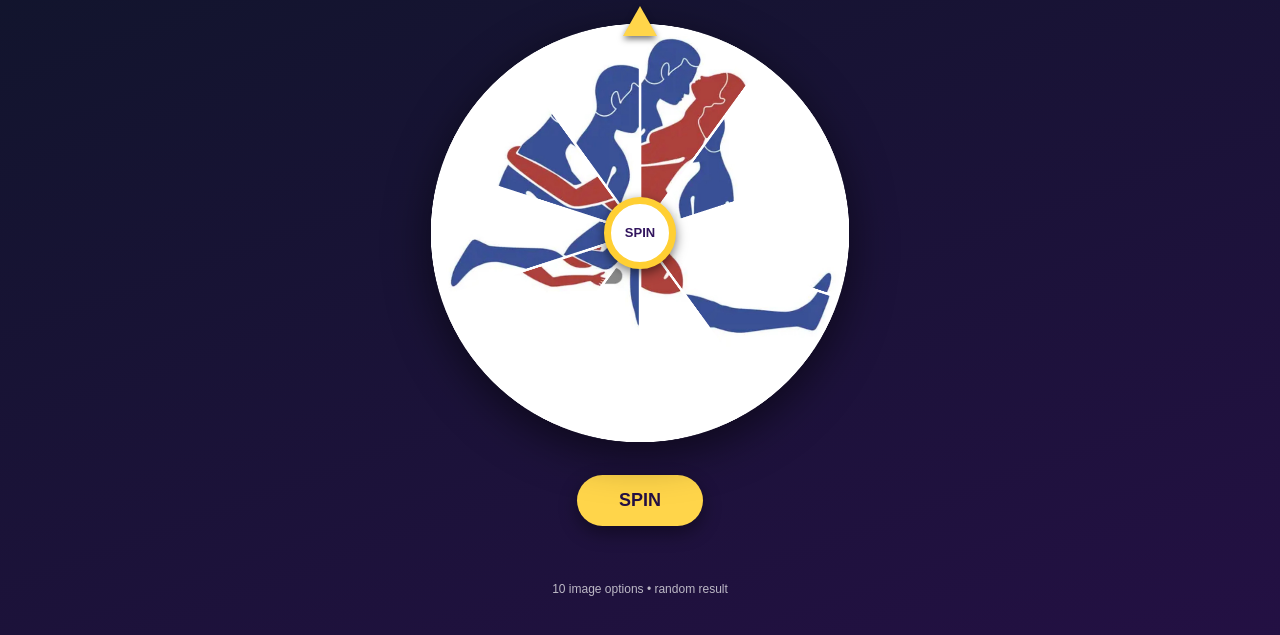
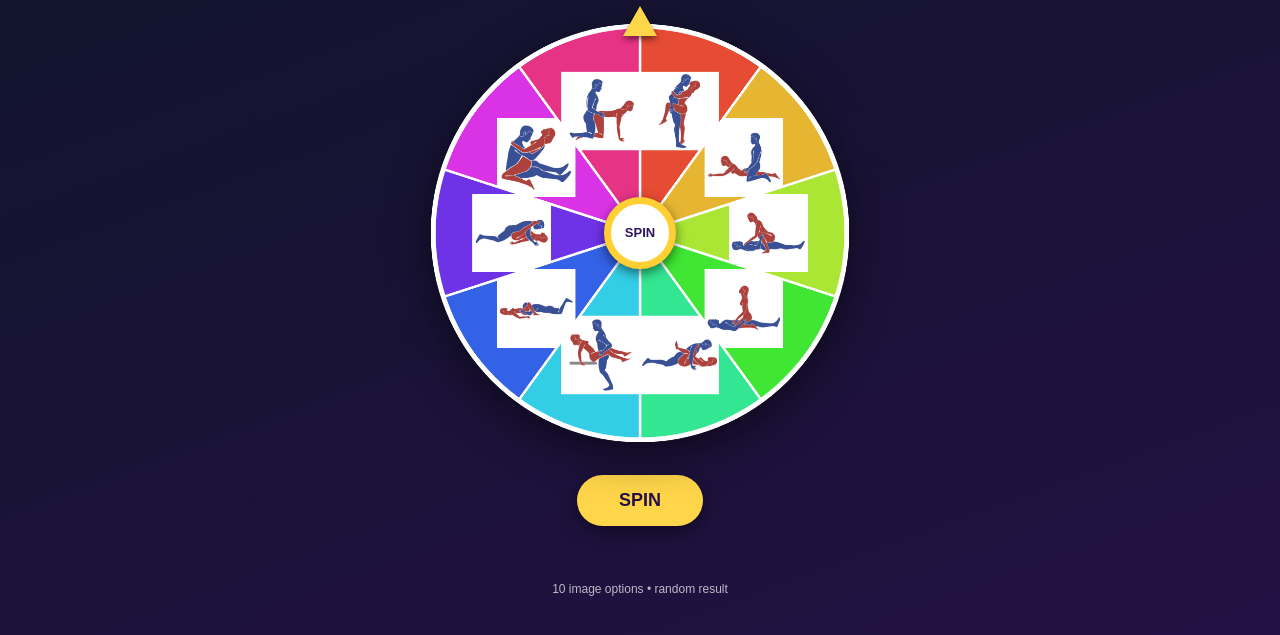
Before and after one commit to safaul5787815-maker/SpinWheelApp, a website: page www/index.html in a window 1280 px wide. Shown: the part 123-758 px from the top of the page. Drawn offline with Linux system fonts and the light colour scheme.

Commit message:
Adjust wheel image size

```diff
--- a/www/index.html
+++ b/www/index.html
@@ -116,9 +116,16 @@ function draw(){
         Image ko wheel ke size tak bada karo
         taaki slot khaali na rahe.
       */
-      const scale = Math.max(
-        (r * 2) / iw,
-        (r * 2) / ih
+const mid = (a0 + a1) / 2;
+
+const ix = cx + Math.cos(mid) * r * 0.62;
+const iy = cy + Math.sin(mid) * r * 0.62;
+
+const box = r * 0.38;
+
+const scale = Math.min(
+  box / iw,
+  box / ih
 );
 
 const dw = iw * scale;
@@ -126,8 +133,8 @@ function draw(){
 
 ctx.drawImage(
   images[i],
-        cx - dw / 2,
-        cy - dh / 2,
+  ix - dw / 2,
+  iy - dh / 2,
   dw,
   dh
 );
```
Lines whose indentation alone changed are shown as unchanged.
